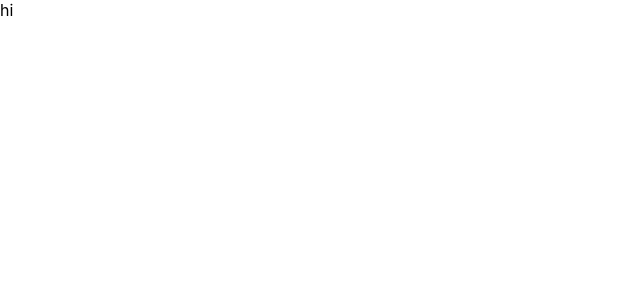
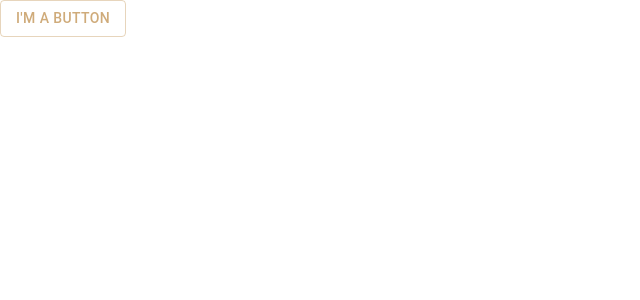
Before and after one commit to GSG-G9/beauty-salon, a React (Create React App) app in the folder client/: page / in a window 1280 px wide. Shown: the top 300 px of the page, without its empty margins (0-640 px from the left). Built offline with nearby package versions, Linux system fonts and the light colour scheme.

Commit message:
install material-ui/core package, customizing theme and wrapping the app component with themeProvider Relates #15

```diff
--- a/client/src/App/App.js
+++ b/client/src/App/App.js
@@ -1,5 +1,18 @@
+import { ThemeProvider } from '@material-ui/core/styles';
+
+import { Button } from '@material-ui/core';
+import theme from './theme';
+
 const App = () => {
-  return <div>hi</div>;
+  return (
+    <ThemeProvider theme={theme}>
+      <div>
+        <Button variant="outlined" color="primary">
+          I'm a button
+        </Button>
+      </div>
+    </ThemeProvider>
+  );
 };
 
 export default App;
--- /dev/null
+++ b/client/src/App/theme.js
@@ -0,0 +1,14 @@
+import { createMuiTheme } from '@material-ui/core/styles';
+
+const theme = createMuiTheme({
+  palette: {
+    primary: {
+      main: '#CFAB7A',
+    },
+    secondary: {
+      main: '#FFFFFF',
+    },
+  },
+});
+
+export default theme;
```
Also changed, not shown: client/package.json (line endings or trailing spaces).
